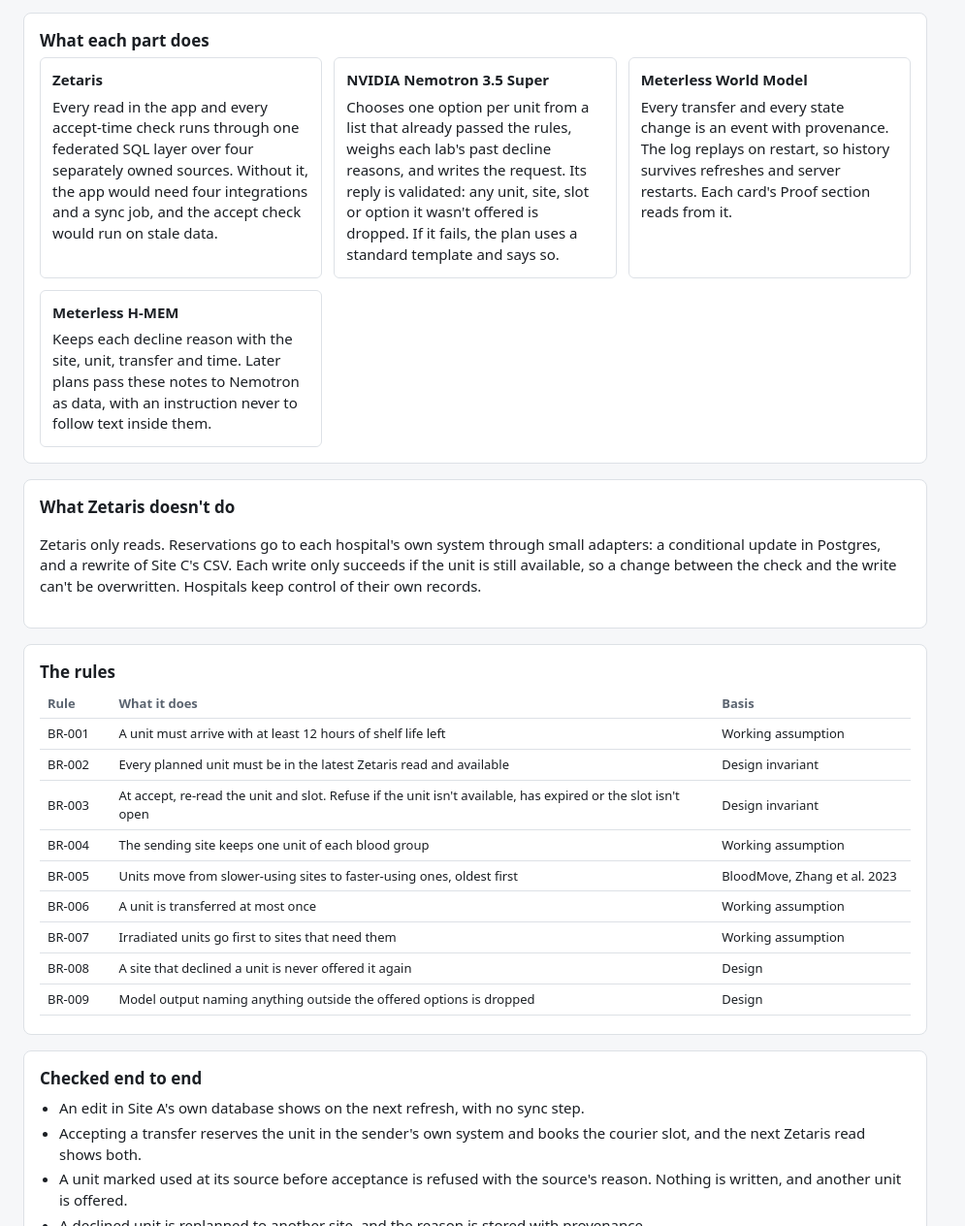
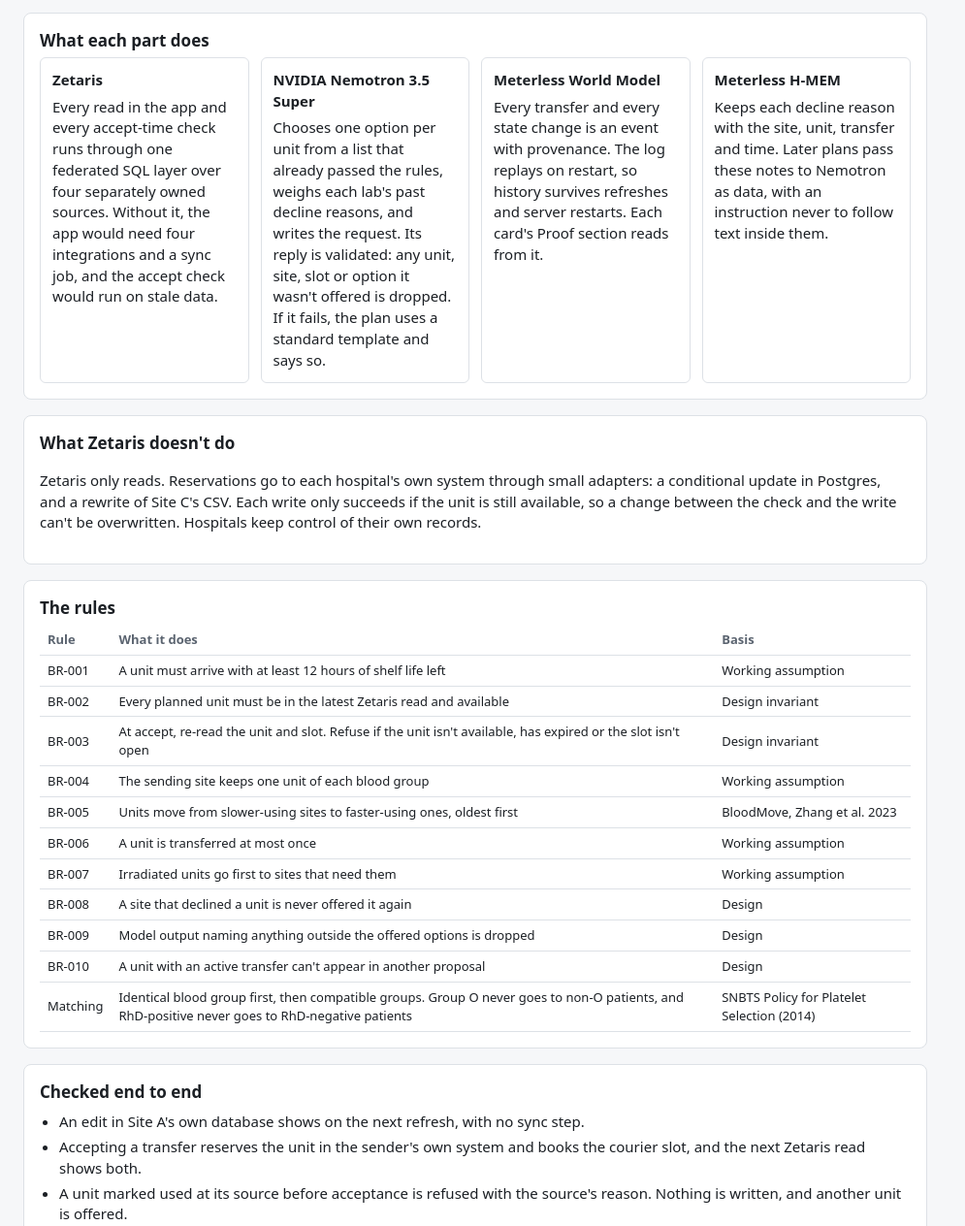
Before and after one commit to mystiquemide/bloodshift, a website: page public/how-it-works.html in a window 1280 px wide. Shown: the part 622-1886 px from the top of the page at 97% size, without its empty margins (0-995 px from the left). Drawn offline with Linux system fonts and the light colour scheme; no server answers.

Commit message:
Show the full rules table and fit the four sponsor cards in one row

```diff
--- a/public/styles.css
+++ b/public/styles.css
@@ -82,7 +82,7 @@
 .hero h2 { font-size: 22px; }
 .steps { padding-left: 20px; }
 .steps li { margin: 6px 0; }
-.cards { display: grid; grid-template-columns: repeat(auto-fit, minmax(220px, 1fr)); gap: 12px; }
+.cards { display: grid; grid-template-columns: repeat(auto-fit, minmax(200px, 1fr)); gap: 12px; }
 .card { border: 1px solid var(--line); border-radius: 6px; padding: 12px; }
 .card h3 { margin: 0 0 6px; font-size: 15px; }
 .card p { margin: 0; }
@@ -90,6 +90,7 @@
 .button-link { display: inline-block; padding: 8px 16px; border-radius: 6px; background: var(--accent); color: #fff; text-decoration: none; }
 .button-link:focus-visible, .doc a:focus-visible { outline: 3px solid #1b1f24; outline-offset: 2px; }
 .doc td { white-space: normal; }
+.doc .table-wrap { max-height: none; }
 .notes-h { margin: 16px 0 6px; font-size: 15px; }
 .notes { list-style: none; margin: 0; padding: 0; }
 .notes li { border-top: 1px solid var(--line); padding: 6px 0; }
```
